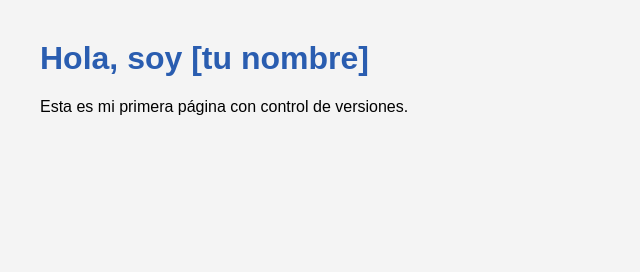
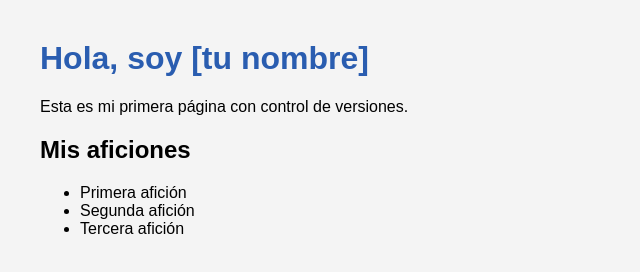
Before and after one commit to Danielcalce/MI-PRIMER-REPO, a plain HTML site: page index.html in a window 1280 px wide. Shown: the whole page, without its empty margins (0-640 px from the left). Drawn offline with Linux system fonts and the light colour scheme.

Commit message:
Añade lista de aficiones

```diff
--- a/index.html
+++ b/index.html
@@ -8,5 +8,11 @@
  <body>
   <h1>Hola, soy [tu nombre]</h1>
   <p>Esta es mi primera página con control de versiones.</p>
+  <h2>Mis aficiones</h2>
+  <ul>
+    <li>Primera afición</li>
+    <li>Segunda afición</li>
+    <li>Tercera afición</li>
+  </ul>
  </body>
 </html>
```
